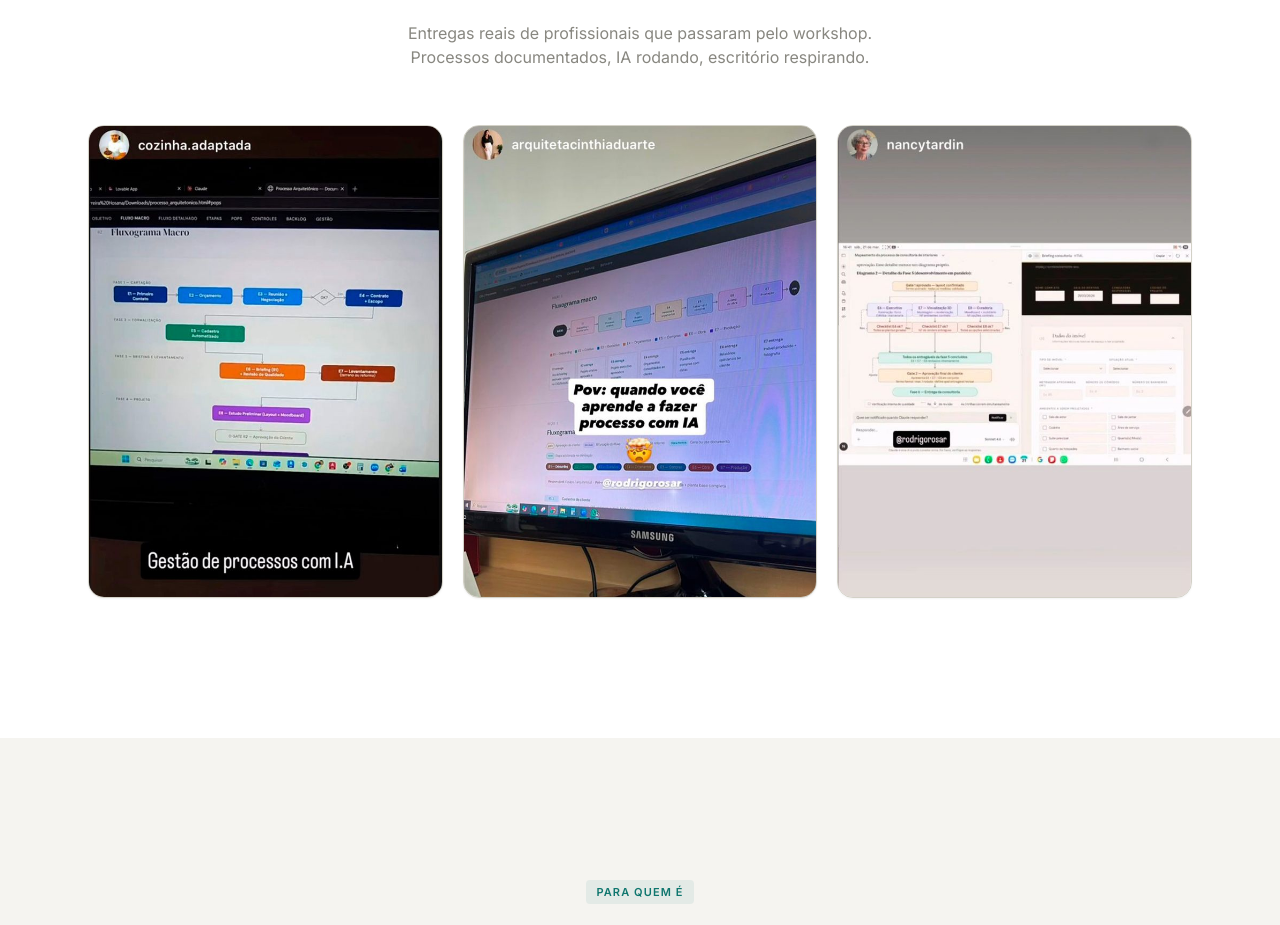
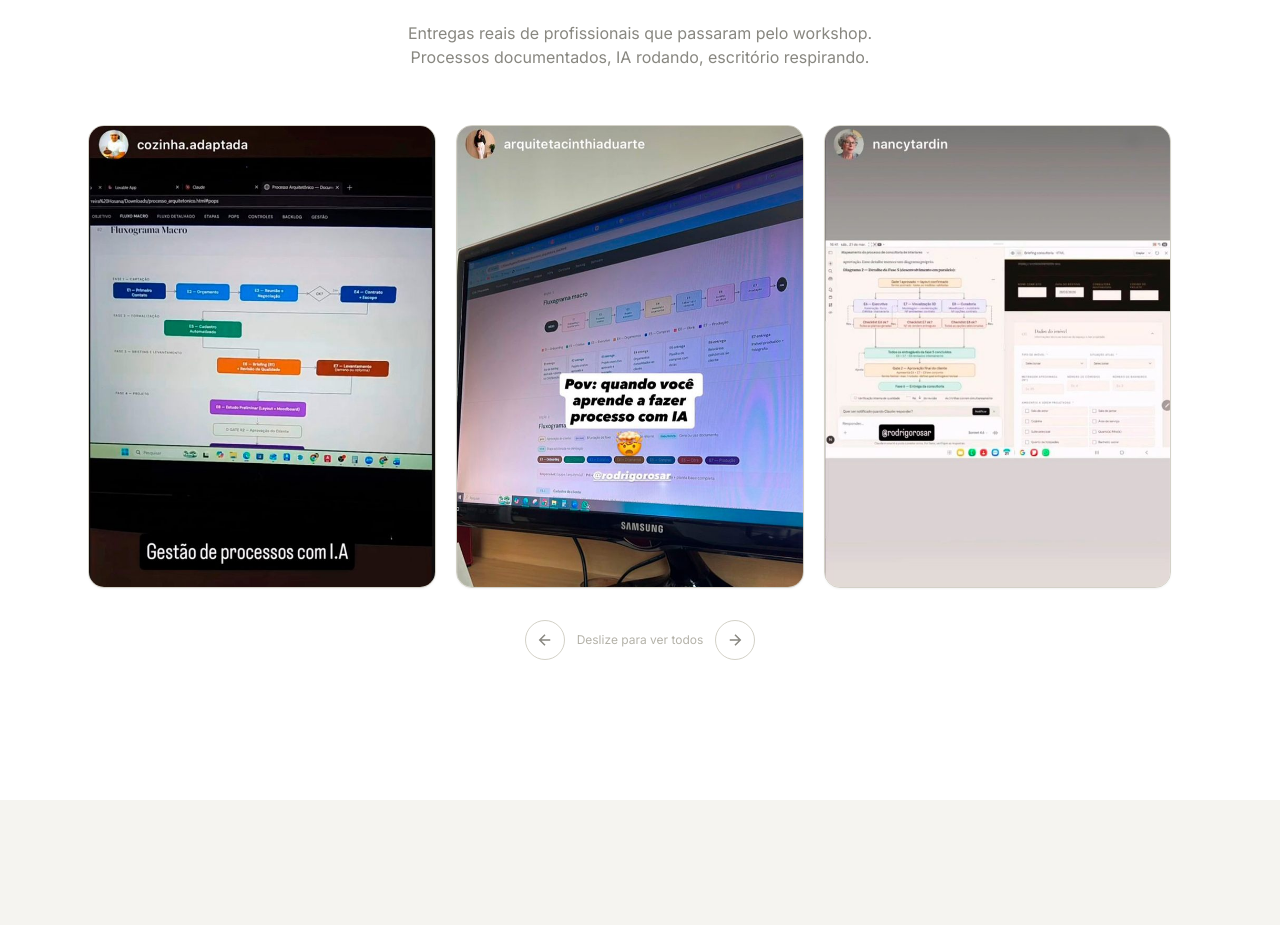
Before and after one commit to METRIK-GROUP/wpdp-preview, a plain HTML site: page index.html in a window 1280 px wide. Shown: the part 8903-9828 px from the top of the page. Drawn offline with nearby package versions, Linux system fonts and the light colour scheme.

Commit message:
refactor: resultado real em carrossel para consistencia com para quem e

```diff
--- a/index.html
+++ b/index.html
@@ -660,21 +660,42 @@
     <h2 data-r class="text-m-black text-center font-medium tracking-tight mb-4 sm:mb-6" style="font-size:clamp(24px,4vw,44px)">Veja o que os alunos conseguiram fazer no Workshop</h2>
     <p data-r class="text-m-5 text-[15px] sm:text-[16px] text-center mb-10 sm:mb-14 mx-auto" style="max-width:620px">Entregas reais de profissionais que passaram pelo workshop. Processos documentados, IA rodando, escritório respirando.</p>
 
-    <div class="grid grid-cols-1 sm:grid-cols-3 gap-4 sm:gap-5" data-s>
-      <div data-r class="rounded-2xl overflow-hidden border border-m-1 bg-m-off shadow-sm hover:shadow-md transition-shadow duration-300">
+    <!-- Carrossel horizontal com snap + setas -->
+    <div class="relative" data-r>
+      <div id="resultado-slider" data-drag-scroll class="flex gap-4 sm:gap-5 overflow-x-auto no-scrollbar snap-x snap-mandatory pb-4 select-none" style="-webkit-overflow-scrolling:touch;cursor:grab">
+        <div class="snap-center shrink-0 w-[72%] sm:w-[44%] lg:w-[31.5%]">
+          <div class="rounded-2xl overflow-hidden border border-m-1 bg-m-off shadow-sm hover:shadow-md transition-shadow duration-300">
             <div style="aspect-ratio:3/4">
               <img src="images/print05.jpg" alt="Entrega real de aluno do Workshop" class="w-full h-full object-cover" loading="lazy" decoding="async">
             </div>
           </div>
-      <div data-r class="rounded-2xl overflow-hidden border border-m-1 bg-m-off shadow-sm hover:shadow-md transition-shadow duration-300">
+        </div>
+        <div class="snap-center shrink-0 w-[72%] sm:w-[44%] lg:w-[31.5%]">
+          <div class="rounded-2xl overflow-hidden border border-m-1 bg-m-off shadow-sm hover:shadow-md transition-shadow duration-300">
             <div style="aspect-ratio:3/4">
               <img src="images/print06.jpg" alt="Entrega real de aluno do Workshop" class="w-full h-full object-cover" loading="lazy" decoding="async">
             </div>
           </div>
-      <div data-r class="rounded-2xl overflow-hidden border border-m-1 bg-m-off shadow-sm hover:shadow-md transition-shadow duration-300">
+        </div>
+        <div class="snap-center shrink-0 w-[72%] sm:w-[44%] lg:w-[31.5%]">
+          <div class="rounded-2xl overflow-hidden border border-m-1 bg-m-off shadow-sm hover:shadow-md transition-shadow duration-300">
             <div style="aspect-ratio:3/4">
               <img src="images/print07.jpg" alt="Entrega real de aluno do Workshop" class="w-full h-full object-cover" loading="lazy" decoding="async">
             </div>
+          </div>
+        </div>
+        <div class="shrink-0 w-2"></div>
+      </div>
+
+      <!-- Nav arrows -->
+      <div class="flex items-center justify-center gap-3 mt-4">
+        <button data-slider-prev="resultado-slider" aria-label="Entrega anterior" class="w-10 h-10 rounded-full border border-m-1 flex items-center justify-center hover:bg-m-black hover:text-white hover:border-m-black transition-all cursor-pointer text-m-5">
+          <svg width="18" height="18" viewBox="0 0 24 24" fill="none" stroke="currentColor" stroke-width="2"><path d="M19 12H5M12 19l-7-7 7-7"/></svg>
+        </button>
+        <span class="text-m-3 text-[12px]">Deslize para ver todos</span>
+        <button data-slider-next="resultado-slider" aria-label="Próxima entrega" class="w-10 h-10 rounded-full border border-m-1 flex items-center justify-center hover:bg-m-black hover:text-white hover:border-m-black transition-all cursor-pointer text-m-5">
+          <svg width="18" height="18" viewBox="0 0 24 24" fill="none" stroke="currentColor" stroke-width="2"><path d="M5 12h14M12 5l7 7-7 7"/></svg>
+        </button>
       </div>
     </div>
   </div>
```
Lines whose indentation alone changed are shown as unchanged.
